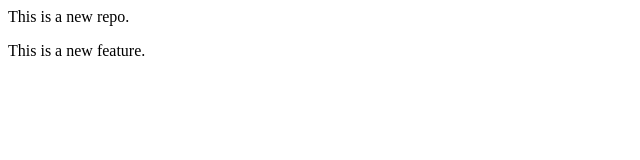
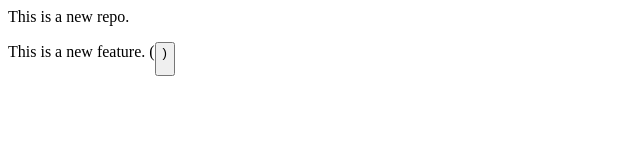
Before and after one commit to Rajkaran-08/localrepo, a plain HTML site: page index.html in a window 1280 px wide. Shown: the whole page, without its empty margins (0-640 px from the left). Drawn offline with Linux system fonts and the light colour scheme.

Commit message:
Added a button

```diff
--- a/index.html
+++ b/index.html
@@ -1,2 +1,2 @@
 <p>This is a new repo.</p>
-<p>This is a new feature.</p>
+<p>This is a new feature. (<button>)</p>
```
